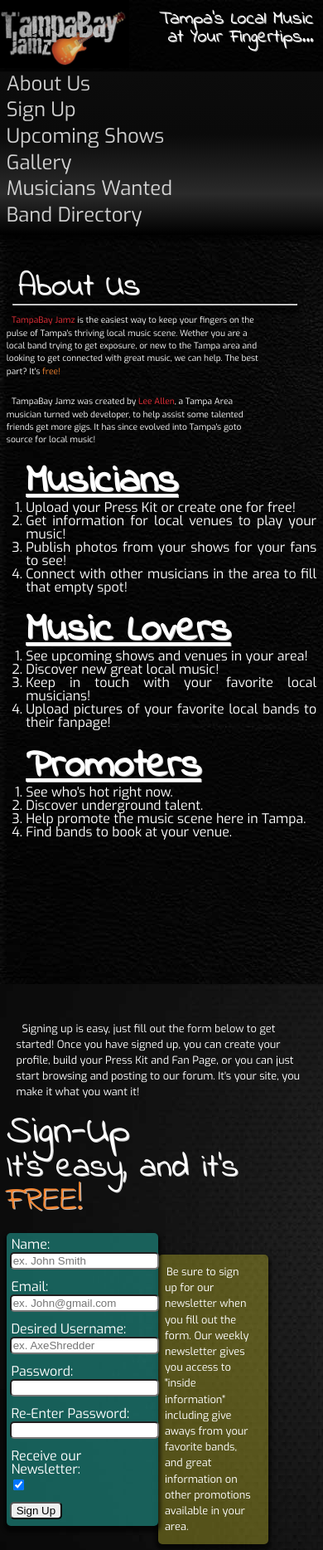
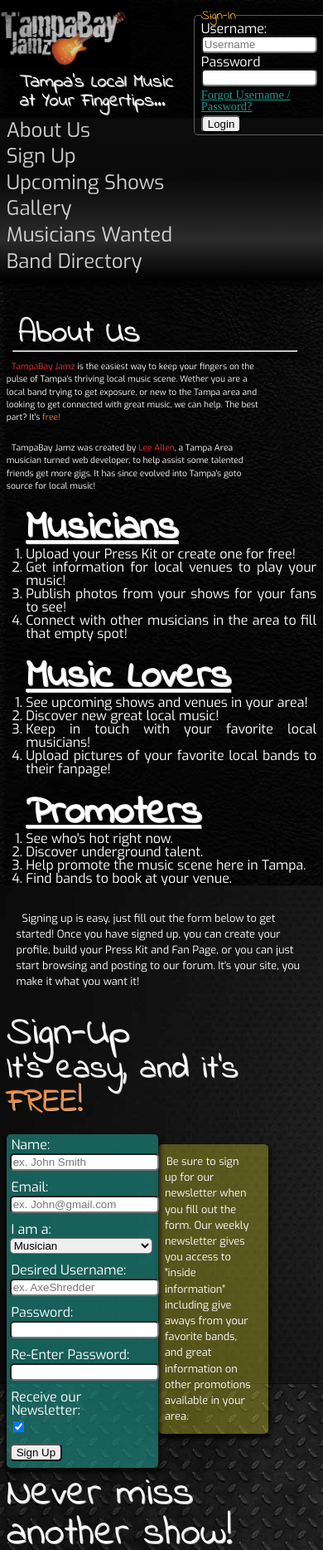
Before and after one commit to lallen5405/WSD-Project, a plain HTML site: page index.html in a window 390 px wide. Shown: the top 1868 px of the page at 83% size. Drawn offline with Linux system fonts and the light colour scheme.

Commit message:
Finalized Project

```diff
--- a/css/style.css
+++ b/css/style.css
@@ -43,7 +43,8 @@ strong{color:#f0313b;text-shadow:1px 2px 2px #000;}
 legend{font-family:'Indie Flower',cursive;color:#f4b132;margin-top:2%;background:none;}
 fieldset{border:1px solid rgba(150,150,150,.6);border-right:none;-webkit-border-radius:5px 0px 0px 5px;border-radius:5px 0px 0px 5px;margin-top:7%;padding-left:5%;}
 label{float:left;clear:both;font-family:'Exo',sans-serif;}
-input{margin-bottom:2%;float:left;clear:both;-webkit-border-radius:5px;border-radius:5px;}
+input,select{margin-bottom:2%;float:left;clear:both;-webkit-border-radius:5px;border-radius:5px;}
+
 input[type="checkbox"]{clear:none;}
 article{width:45%;margin:2%;}
 section header{margin:5% 0 0 2%;}
@@ -70,6 +71,7 @@ filter:progid:DXImageTransform.Microsoft.gradient( startColorstr='#000000',endCo
 #top_nav ul li{display:inline;list-style-type:none;margin:0 2% 0 0;padding:0;font-family:'Exo',sans-serif;font-size:1.5em;}
 #top_nav ul li a{color:rgba(255,255,255,.8);text-decoration:none;padding:0 1%;}
 #top_nav ul li a:hover{background:rgba(255,255,255,.6);color:#f4b132;text-shadow:1px 1px 0 #000000;}
+#about_us{height:700px;}
 .page_section{height:875px;padding:0;margin:0 auto;width:100%;position:relative;border-bottom:1px solid rgba(0,0,0,0.4);}
 .about_us_benefits{width:20%;float:left;margin:5% 0 5% 8%;}
 .about_us_benefits li{font-family:'Exo',sans-serif;font-size:1em;}
@@ -84,7 +86,7 @@ filter:progid:DXImageTransform.Microsoft.gradient( startColorstr='#000000',endCo
 #sign_up aside{float:left;margin:4.5% 10% 2.5% 5%;background:rgba(244,234,50,.3);position:relative;top:5%;left:-5%;z-index:1}
 #sign_up #form_container{position:relative;width:17.2%;padding:1%;float:left;margin:4.5% 0 0 2%;background:rgba(31,150,141,.6);z-index:2;}
 #form_container label{margin:1%;}
-#form_container form input[type="text"],#form_container input[type="password"]{width:98%;margin-bottom:6%;}
+#form_container form input[type="text"],#form_container input[type="password"],select{width:98%;margin-bottom:6%;}
 #form_container form input[type="submit"]{margin-top:6%;}
 #form_container h3{font-size:2.2em;margin-bottom:8%;}
 #upcoming_shows_gallery{background:url('../images/black_diamond.jpg') 0 0 repeat fixed;padding-top:3%;}
@@ -123,6 +125,8 @@ p{font-size:1.1em;}
 #gallery_container{width:55%;margin-right:0;}
 table{font-size:1.1em;}
 footer{font-size:.8em;}
+#sign_up{height:800px;}
+
 }
 @media screen and (min-width:480px) and (max-width:767px){#slogan h2{font-size:2em;}
 #top_nav ul li{font-size:1em;}
@@ -147,16 +151,21 @@ p{font-size:1em;}
 footer nav ul{display:none;}
 #login label{font-size:.8em;}
 #login span{display:none;}
+#sign_up{height:700px;}
+
 }
 @media screen and (max-width:479px){article,p,p.left,p.right{font-size:.8em;width:90%;float:left;clear:both;}
 p.left,p.right{margin-top:2%;}
 #top_nav ul li{display:block;width:100%;margin-bottom:2%;}
 #top_nav ul li a{width:98%;}
+#about_us{height:700px;}
+#sign_up{height:600px;}
+#upcoming_shows_gallery{height:650px;}
 #instruments_container,#musician_container,#singer_container{display:none;}
-#login{display:none;}
-#logo{width:40%;}
-#slogan{width:60%;}
-#slogan h2{width:90%;font-size:1.4em;margin-top:5%;}
+#login{float:right;width:40%;position:absolute;top:0;right:0;}
+#logo{width:40%;clear:left;}
+#slogan{width:60%;clear:left;margin-bottom:1%;}
+#slogan h2{width:90%;font-size:1.4em;margin:1.5% 0;text-align:left;padding:0;}
 .about_us_benefits{float:none;width:90%;}
 #sign_up p.left{float:none;width:90%;}
 #sign_up h1,#sign_up h2{width:90%;}
--- a/index.html
+++ b/index.html
@@ -96,6 +96,12 @@
 					<input type="text" name="name" id="name" placeholder="ex. John Smith"/>
 					<label for="email">Email:</label>
 					<input type="text" name="email" id="email" placeholder="ex. John@gmail.com"/>
+					<label for="customer_type">I am a:</label>
+					<select name="customer_type">
+						<option selected="selected" value="Musician">Musician</option>
+						<option value="Music Fan">Music Fan</option>
+						<option value="Promoter">Promoter</option>
+					</select>
 					<label for="sign_up_username">Desired Username:</label>
 					<input type="text" name="sign_up_username" id="sign_up_username" placeholder="ex. AxeShredder"/>
 					<label for="sign_up_password">Password:</label>
```
